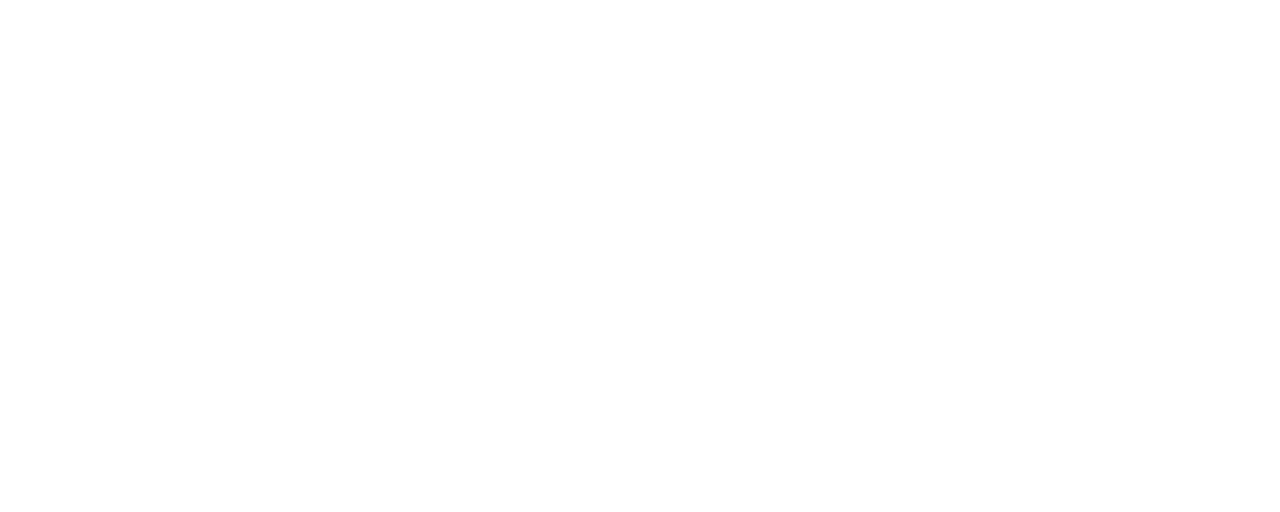
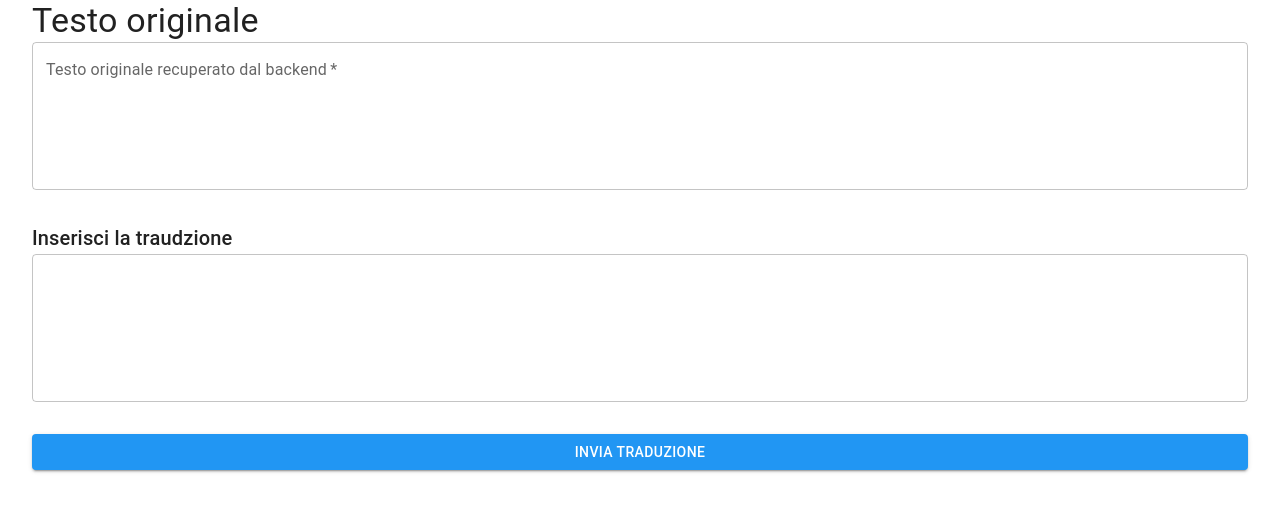
Before and after one commit to SWEG-Software-Engineering-Group/Translatify, a React (Create React App) app: page /createTranslation in a window 1280 px wide. Before the commit this address had no page. Shown: the top 512 px of the page. Built offline with nearby package versions, Linux system fonts and the light colour scheme.

Commit message:
Aggiunta pagina Scrittura Traduzione - User

```diff
--- a/src/App/Router.tsx
+++ b/src/App/Router.tsx
@@ -6,6 +6,7 @@
 import SuperAdminView from '../views/SuperAdminView/SuperAdminView';
 import SingleTenantView from '../views/SingleTenantView/SingleTenantView';
 import AdminMainPageView from '../views/AdminMainPageView/AdminMainPageView';
+import CreateTranslationView from '../views/CreateTranslationView/CreateTranslationView';
 
 export default function Router() {
     return(
@@ -16,6 +17,7 @@
                 <Route path="/SuperAdmin" element={<SuperAdminView />}/>;
                 <Route path="/write" element={<CreateEditTextView />}/>;
                 <Route path="/edit/:textId" element={<CreateEditTextView />}/>;
+                <Route path="/createTranslation" element={<CreateTranslationView />}/>;
                 <Route path="/reviewTexts" element={<AdminReviewTextsView />}/>;
                 <Route path="/Admin" element={<AdminMainPageView />}/>;
                 <Route path="/tenant/:id" element={<SingleTenantView tenantId={1} />} />
--- /dev/null
+++ b/src/views/CreateTranslationView/CreateTranslationView.tsx
@@ -0,0 +1,45 @@
+import { Card, TextField, Grid, Button, Typography, List, ListItem} from '@mui/material';
+import { useParams, Link, useNavigate } from 'react-router-dom';
+import { display } from '@mui/system';
+import { useState } from 'react';
+
+
+
+
+export default function EditOriginalTextView(){
+
+    const navigate = useNavigate();
+
+
+    const handleClick = () => {
+        // Poi puoi navigare verso la pagina del Tenant.
+        navigate('/Admin');
+      };
+
+
+    return(
+        <Grid container wrap="nowrap" sx={{
+                flexDirection:'column',
+                gap:'2rem',
+                translate: '',
+                width: '95%',
+                margin: 'auto',
+            }}>
+            <Grid item xs={12}>
+                <Typography variant={'h4'} component={'h2'}>Testo originale</Typography>
+                <TextField required multiline rows={'5'} fullWidth label="Testo originale recuperato dal backend">
+                </TextField>
+            </Grid>
+
+            <Grid item xs={12}>
+                <Typography variant={'h6'} component={'h2'}>Inserisci la traudzione</Typography>
+                <TextField multiline rows={'5'} fullWidth >
+                </TextField>
+            </Grid>
+            <Button variant="contained" color="primary" onClick={handleClick}>
+                Invia Traduzione
+            </Button>
+
+        </Grid>
+    )
+}
```
